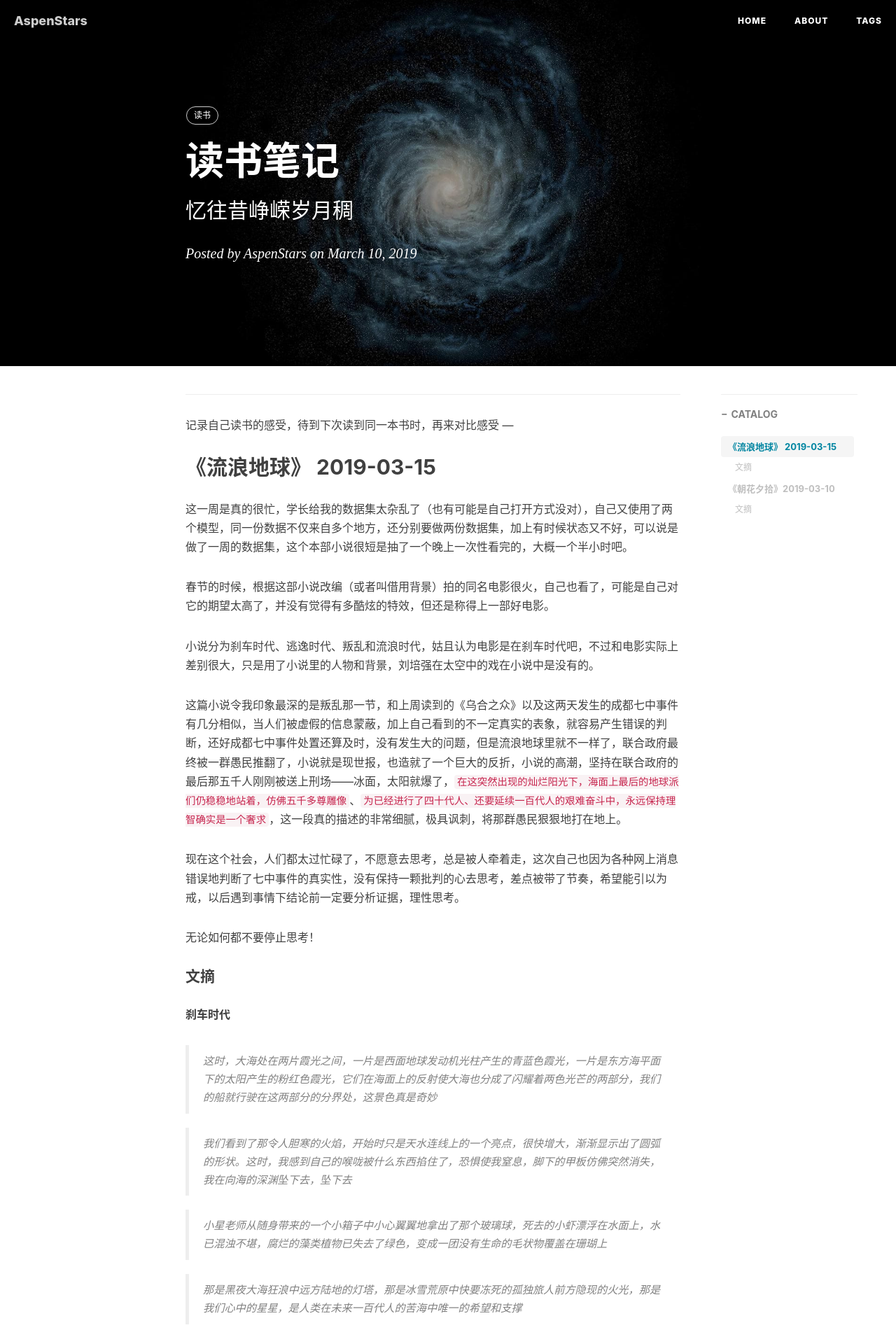
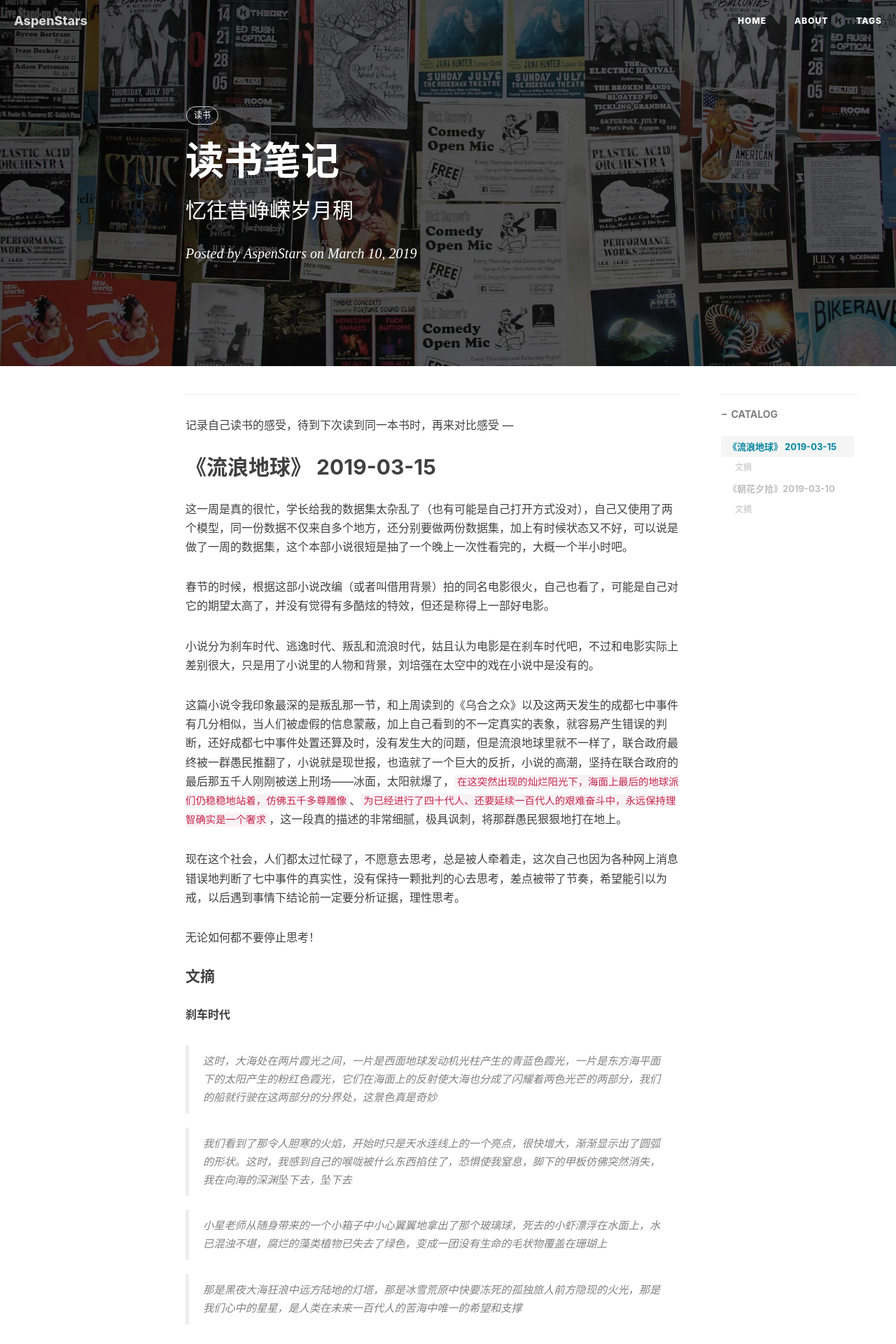
Before and after one commit to aspenstarss/aspenstarss.github.io, a Jekyll site: the page built from _posts/2019-03-10-读书笔记.md, in a window 1280 px wide. Shown: the top 1920 px of the page at 70% size. Built offline with Jekyll 4.4.1, drawn with Linux system fonts in a browser that asks for light colours; nearby versions of some CDN libraries; comment, search, counter and statistics services are not loaded.

Commit message:
更新背景图

```diff
--- a/_posts/2019-03-10-读书笔记.md
+++ b/_posts/2019-03-10-读书笔记.md
@@ -4,7 +4,7 @@
 subtitle:   忆往昔峥嵘岁月稠
 date:       2019-03-10
 author:     AspenStars
-header-img: img/post-bg-universe.jpg
+header-img: img/home-bg.jpg
 catalog: true
 tags:
     - 读书
```
